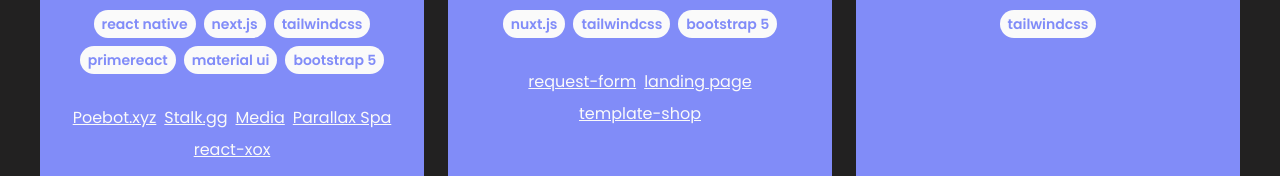
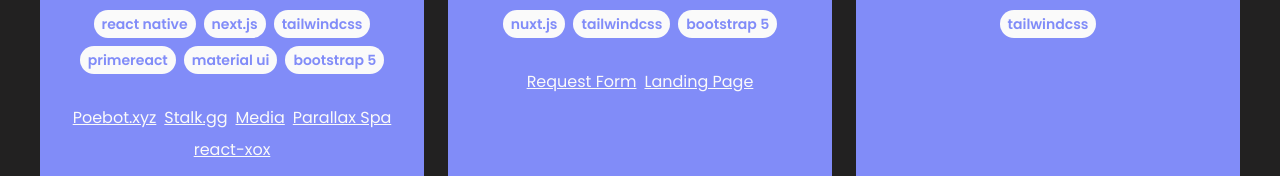
Before and after one commit to Yefee8/portfolio, a Next.js app: page / in a window 1280 px wide. Shown: the part 1054-1230 px from the top of the page. Built offline with nearby package versions, Linux system fonts and the light colour scheme.

Commit message:
fix: skills

```diff
--- a/components/skills.js
+++ b/components/skills.js
@@ -44,16 +44,12 @@ export default function Skills() {
             ],
             projects: [
                 {
-                    title: 'request-form',
+                    title: 'Request Form',
                     link: 'https://request-form-template.netlify.app/'
                 },
                 {
-                    title: 'landing page',
+                    title: 'Landing Page',
                     link: 'https://yefeelanding.netlify.app/'
-                },
-                {
-                    title: 'template-shop',
-                    link: 'https://yefee-shop.vercel.app/'
                 }
             ]
         },
```
